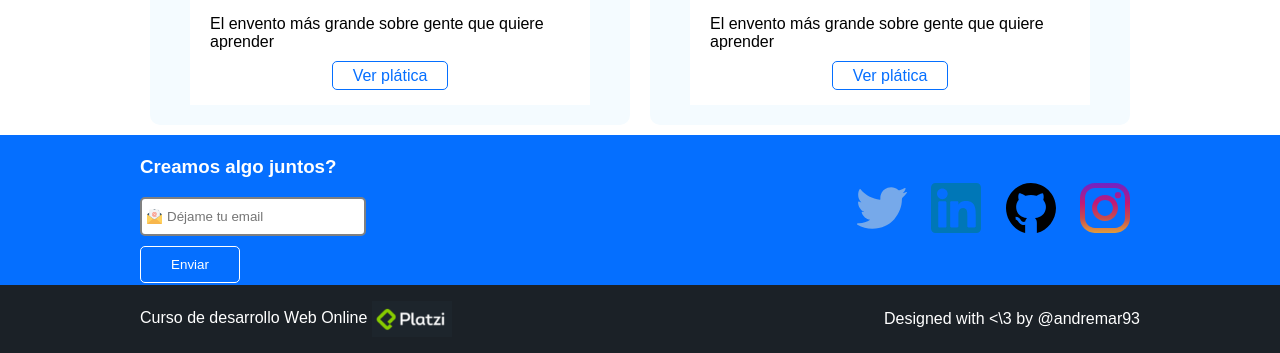
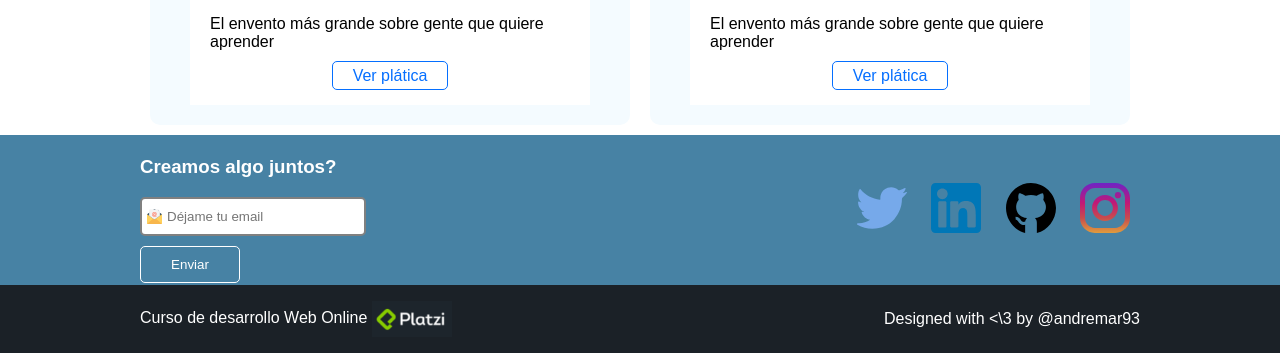
Before and after one commit to Andremar93/PortafolioAndrea, a plain HTML site: page Portafolio Andrea/PortafolioAndrea.html in a window 1280 px wide. Shown: the part 1891-2244 px from the top of the page. Drawn offline with Linux system fonts and the light colour scheme.

Commit message:
Update Portfolio css
Adding CSS variables

```diff
--- a/Portafolio Andrea/PortafolioAndrea.css
+++ b/Portafolio Andrea/PortafolioAndrea.css
@@ -214,7 +214,7 @@ figure {
 }
 
 .contact {
-  background: #056fff;
+  background: var(--main-color);
   color: white;
   height: 150px;
   display: flex;
```
